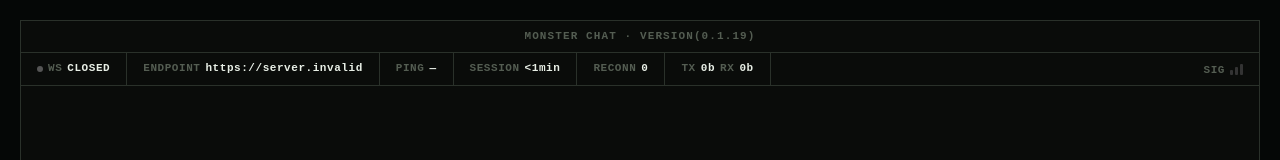
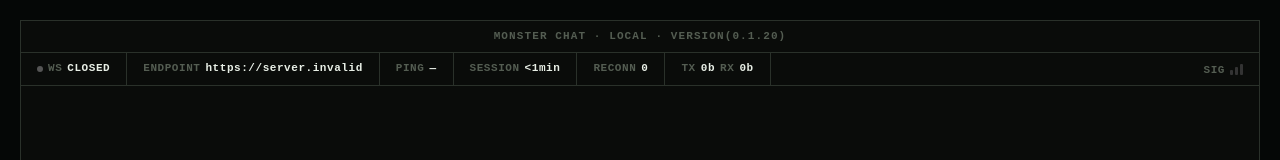
Before and after one commit to ddan1l/monster-chat, a Vue app in the folder client/: page / in a window 1280 px wide. Shown: the top 160 px of the page. Built offline with nearby package versions, Linux system fonts and the light colour scheme; no server answers.

Commit message:
feat: update version to 0.1.20 and add local environment indicator in AppHeader

```diff
--- a/client/src-tauri/tauri.conf.json
+++ b/client/src-tauri/tauri.conf.json
@@ -1,7 +1,7 @@
 {
   "$schema": "../../node_modules/@tauri-apps/cli/config.schema.json",
   "productName": "MonsterChat",
-  "version": "0.1.19",
+  "version": "0.1.20",
   "identifier": "online.megamonster.chat",
   "build": {
     "frontendDist": "../dist",
@@ -18,7 +18,8 @@
         "minWidth": 320,
         "minHeight": 500,
         "resizable": true,
-        "maximized": true
+        "maximized": true,
+        "backgroundColor": "#050706"
       }
     ],
     "security": {
--- a/client/src/widgets/AppHeader/AppHeader.vue
+++ b/client/src/widgets/AppHeader/AppHeader.vue
@@ -10,6 +10,7 @@
 declare const __APP_VERSION__: string;
 const name = import.meta.env.VITE_APP_NAME as string;
 const version = __APP_VERSION__;
+const isLocal = import.meta.env.DEV;
 
 const { isPwa } = usePwa();
 
@@ -38,7 +39,9 @@
     <header class="mc-app-header">
         <div v-if="!isPwa" class="mc-app-header__title-row">
             <button class="mc-app-header__title" @click="open = true">
-                {{ name }} · VERSION({{ version }})
+                {{ name }}{{ isLocal ? " · LOCAL" : "" }} · VERSION({{
+                    version
+                }})
             </button>
         </div>
 
```
